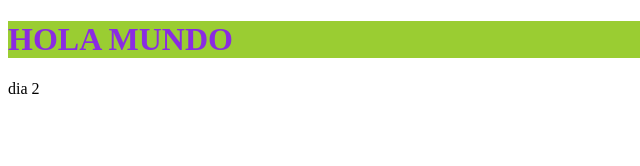
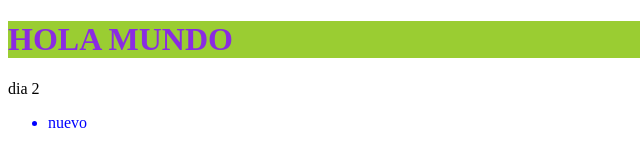
Before and after one commit to AdoDeveloper/ejemplo01, a plain HTML site: page index.html in a window 1280 px wide. Shown: the full height of the page, 0-640 px from the left. Drawn offline with Linux system fonts and the light colour scheme.

Commit message:
Agregue lo que el menu y el estilo del menu

```diff
--- a/css/estilo.css
+++ b/css/estilo.css
@@ -2,3 +2,7 @@ h1{
     color: blueviolet;
     background-color: yellowgreen;
 }
+li{
+    color: blue;
+    text-decoration: none;
+}
--- a/index.html
+++ b/index.html
@@ -10,5 +10,12 @@
 <body>
     <h1>HOLA MUNDO</h1>
     <p>dia 2</p>
+    <nav>
+        <ul>
+            <li>
+                nuevo
+            </li>
+        </ul>
+    </nav>
 </body>
 </html>
```
